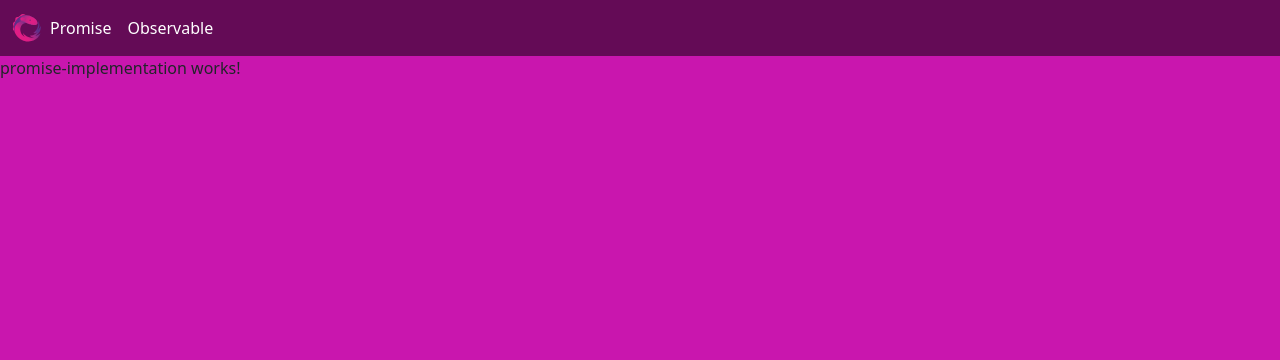
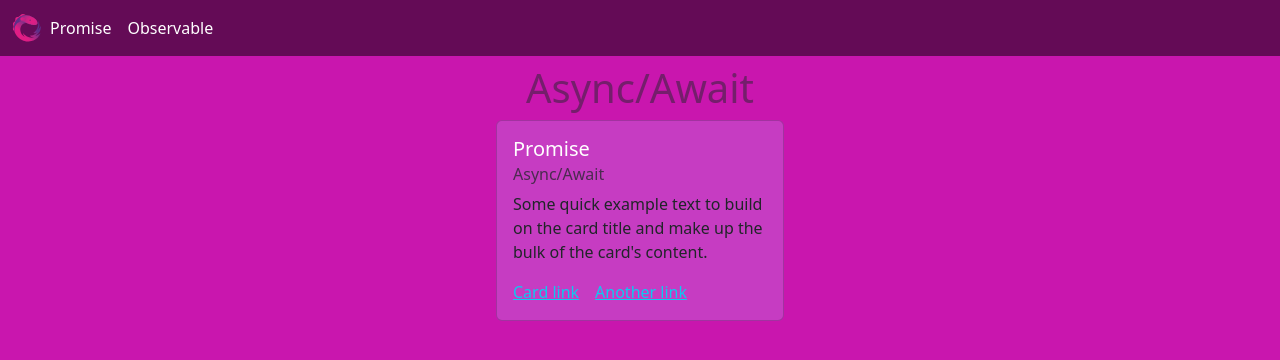
Before and after one commit to VishalKhandagale88/RxjsWorking, an Angular app in the folder RxJsDemo/: page /promiseImpl in a window 1280 px wide. Shown: the top 360 px of the page. Built offline with nearby package versions, Linux system fonts and the light colour scheme.

Commit message:
added a card in promise implementation component

```diff
--- a/RxJsDemo/src/app/header/header.component.html
+++ b/RxJsDemo/src/app/header/header.component.html
@@ -1,4 +1,4 @@
-<nav class="navbar navbar-expand-lg  bg-black bg-opacity-50 ">
+<nav class="navbar navbar-expand-lg  bg-black bg-opacity-50 mb-2 ">
   <div class="container-fluid text-white ">
     <img src="/assets/cdnlogo.com_rxjs.svg" height="30px" width="30px" alt="">
     <button class="navbar-toggler" type="button" data-bs-toggle="collapse" data-bs-target="#navbarNavAltMarkup" aria-controls="navbarNavAltMarkup" aria-expanded="false" aria-label="Toggle navigation">
--- a/RxJsDemo/src/app/promise-implementation/promise-implementation.component.html
+++ b/RxJsDemo/src/app/promise-implementation/promise-implementation.component.html
@@ -1 +1,14 @@
-<p>promise-implementation works!</p>
+<div>
+  <h1 class="text-center text-body-tertiary">Async/Await</h1>
+</div>
+<div class="d-flex justify-content-around column-gap-2 mx-2 ">
+  <div class="card" style="width: 18rem; background-color: rgba(195, 86, 207, 0.603);">
+    <div class="card-body">
+      <h5 class="card-title text-white">Promise</h5>
+      <h6 class="card-subtitle mb-2  text-body-secondary text-warning">Async/Await</h6>
+      <p class="card-text ">Some quick example text to build on the card title and make up the bulk of the card's content.</p>
+      <a href="#" class="card-link text-info">Card link</a>
+      <a href="#" class="card-link text-info">Another link</a>
+    </div>
+  </div>
+</div>
```
